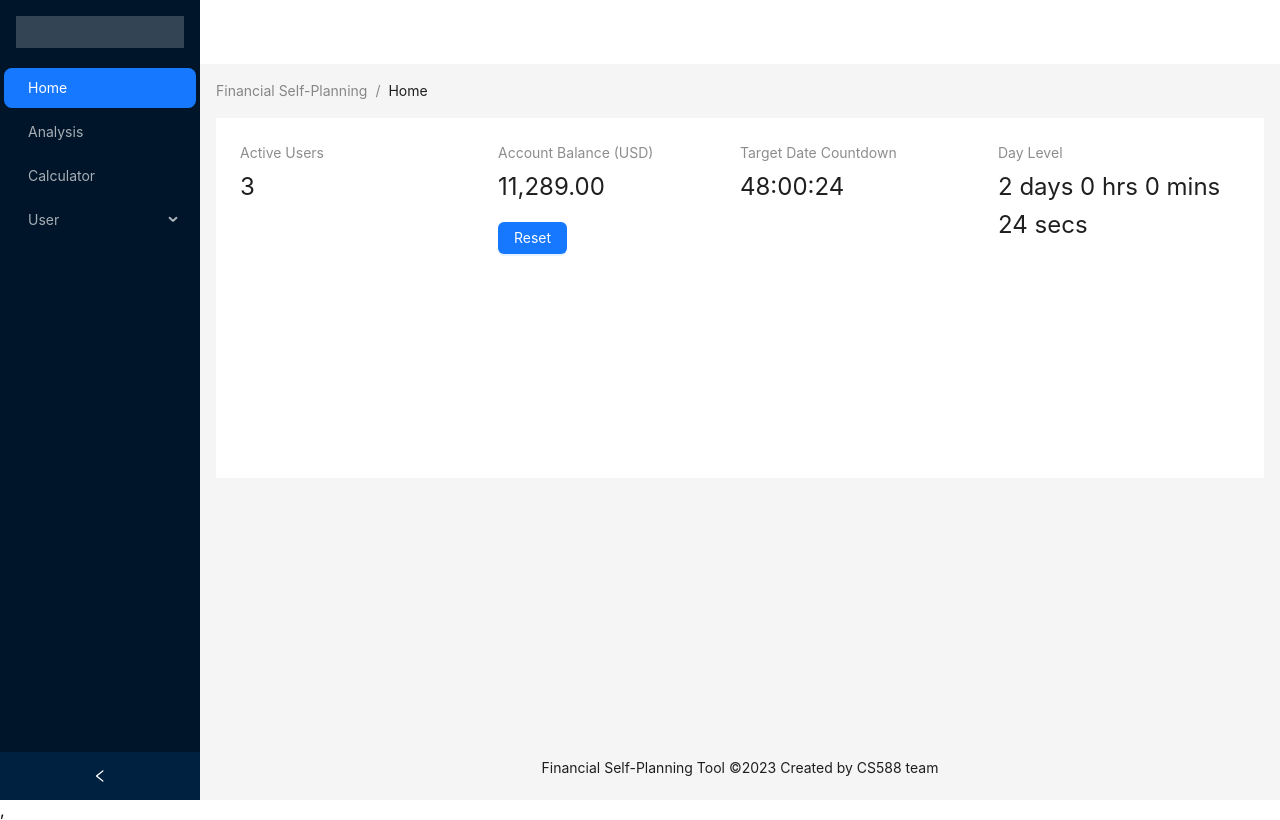
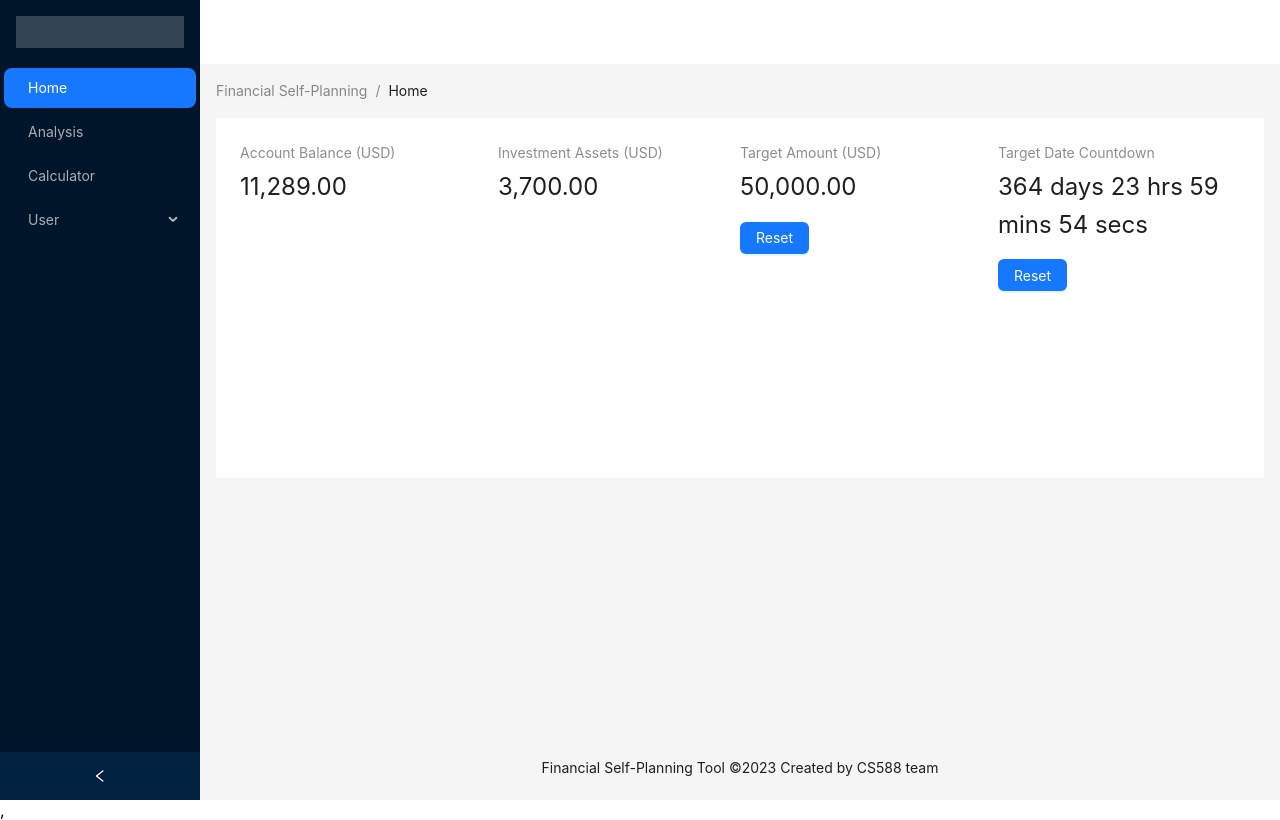
Before and after one commit to XXXHHHDynasty/finance_plan_web, a React (Create React App) app: page /home in a window 1280 px wide. Built offline with nearby package versions, Linux system fonts and the light colour scheme.

Commit message:
little adjustment on page layout

```diff
--- a/src/App.jsx
+++ b/src/App.jsx
@@ -1,7 +1,7 @@
 import React, { useState, useEffect } from 'react';
 import { useNavigate, Outlet } from 'react-router-dom'
 import { LaptopOutlined, NotificationOutlined, UserOutlined, FileOutlined, PieChartOutlined, DesktopOutlined, TeamOutlined } from '@ant-design/icons';
-import { Layout, Menu, theme } from 'antd';
+import { Layout, Menu, theme, Image } from 'antd';
 
 const { Header, Content, Footer, Sider } = Layout;
 const { SubMenu } = Menu;
@@ -87,13 +87,18 @@ const App = () => {
       }}
     >
       <Sider collapsible collapsed={collapsed} onCollapse={(value) => setCollapsed(value)}>
-        <div
+        <div className="logo"
           style={{
             height: 32,
             margin: 16,
             background: 'rgba(255, 255, 255, 0.2)',
+            // backgroundImage: 'url("../images/WPIlogo.jpeg")'
           }}
         />
+          {/* <Image
+            width={200}
+            src="../images/WPIlogo.jepg"
+          /> */}
         <Menu theme="dark" defaultSelectedKeys={['1']} mode="inline">
           <Menu.Item key="1" onClick={goHome}>Home</Menu.Item>
           <Menu.Item key="2">Analysis</Menu.Item>
--- a/src/pages/Login/Login.jsx
+++ b/src/pages/Login/Login.jsx
@@ -28,7 +28,7 @@ const Login = () => {
 
     // naviagte to 'Home' Page
     const goHome = (username) => {
-        navigate('/empty', { username })
+        navigate('/home', { username })
     }
 
     // submit users' information & naviagte to 'Home' page
@@ -59,7 +59,7 @@ const Login = () => {
                 </div>
                 <div className='form-wrap'>
                     <div>
-                        <div style={{ fontSize: 30, color: '#333' }}>WPI Financial Analysis System</div>
+                        <div style={{ fontSize: 30, color: '#333' }}>WPI Financial Self-Planning Tool</div>
                         <div style={{ fontSize: 15, color: '#333' }}>Welcome to log in</div>
                     </div>
                     <Form
@@ -135,9 +135,7 @@ const Login = () => {
                     <div className="loginOtherSelection">
                         <div style={{ fontSize: 12, color: '#666', padding: '4px 15px 4px 15px' }}>Don't have an account?</div>
                         <div className="buttonColletion">
-                            <Button type="link" style={{ fontSize: 12 }} onClick={goSignup}>
-                                create a new account
-                            </Button>
+                            <Button type="link" style={{ fontSize: 12 }} onClick={goSignup}>create a new account</Button>
                             <Button type="link" style={{ fontSize: 12 }} onClick={goHome}>Enter as anonymous user</Button>
                         </div>
                     </div>
--- a/src/pages/MainPage/Home/Home.jsx
+++ b/src/pages/MainPage/Home/Home.jsx
@@ -1,19 +1,22 @@
 import React, { createElement, useState, useEffect } from 'react';
 import './home.css';
-import { useLocation } from "react-router-dom"
+import { useNavigate, useLocation } from "react-router-dom"
 import { Layout, theme, Breadcrumb, Input, Button, Col, Row, Statistic } from 'antd';
 import { DislikeOutlined, LikeOutlined } from '@ant-design/icons';
 import { StarOutlined } from '@ant-design/icons';
 
 const { Header, Footer, Content, Sider } = Layout;
 const { Countdown } = Statistic;
-const deadline = Date.now() + 1000 * 60 * 60 * 24 * 2 + 1000 * 30; // Dayjs is also OK
+
+const dayToMsec = 1000 * 60 * 60 * 24;
+const deadline = Date.now() + dayToMsec * 365; // Dayjs is also OK
 
 const axios = require('axios').default;
 
 const Home = () => {
-
+  const navigate = useNavigate();
   const [postMessage, setPost] = useState('');
+  const [current, setCurrent] = useState("1");
   const [data, setData] = useState('');
 
   const {
@@ -21,6 +24,12 @@ const Home = () => {
   } = theme.useToken();
 
   const location = useLocation();
+
+  // navigate to 'calculator' page
+  const goCalculator = () => {
+    setCurrent("1")
+    navigate('/calculator', {})
+  }
 
   const onFinish = () => {
     console.log('finished!');
@@ -63,23 +72,26 @@ const Home = () => {
             <div style={{ flex: 1 }}>
               <Row gutter={16}>
                 <Col span={12}>
-                  <Statistic title="Active Users" value={3} />
+                  <Statistic title="Account Balance (USD)" value={11289} precision={2} />
                 </Col>
                 <Col span={12}>
-                  <Statistic title="Account Balance (USD)" value={11289} precision={2} />
-                  <Button style={{ marginTop: 16 }} type="primary">
-                    Reset
-                  </Button>
+                  <Statistic title="Investment Assets (USD)" value={3700} precision={2} />
                 </Col>
               </Row>
             </div>
             <div style={{ flex: 1 }}>
               <Row gutter={16}>
                 <Col span={12}>
-                  <Countdown title="Target Date Countdown" value={deadline} onFinish={onFinish} />
+                  <Statistic title="Target Amount (USD)" value={50000} precision={2} />
+                  <Button style={{ marginTop: 16 }} type="primary" onClick={goCalculator}>
+                    Reset
+                  </Button>
                 </Col>
                 <Col span={12}>
-                  <Countdown title="Day Level" value={deadline} format="D [days] H [hrs] m [mins] s [secs]" />
+                  <Countdown title="Target Date Countdown" value={deadline} format="D [days] H [hrs] m [mins] s [secs]" />
+                  <Button style={{ marginTop: 16 }} type="primary" onClick={goCalculator}>
+                    Reset
+                  </Button>
                 </Col>
               </Row>
             </div>
--- a/src/pages/MainPage/User/ProfileSetting/ProfileSetting.jsx
+++ b/src/pages/MainPage/User/ProfileSetting/ProfileSetting.jsx
@@ -1,6 +1,6 @@
 import React, { createElement, useState, useEffect } from 'react';
 // import './home.css';
-import { useLocation } from "react-router-dom"
+import { useLocation, useNavigate } from "react-router-dom"
 import {
     Layout, theme, Breadcrumb, Typography, Select, Space,
     Input, InputNumber, Button, Comment, Avatar, Tooltip, List, PageHeader, Divider
@@ -16,20 +16,27 @@ const handleChange = (value) => {
 };
 
 const ProfileSetting = () => {
-
+    const navigate = useNavigate();
     const [postMessage, setPost] = useState('');
+    const [current, setCurrent] = useState("1");
     const [data, setData] = useState('');
 
     const { Title } = Typography;
     const onChange = (value) => {
         console.log('changed', value);
-      };
+    };
 
     const {
         token: { colorBgContainer },
     } = theme.useToken();
 
     const location = useLocation();
+
+    // navigate to 'userProfile' page
+    const goUserProfile = () => {
+        setCurrent("1")
+        navigate('/userProfile', {})
+    }
 
     return (
         <Layout className="profileSetting-layout">
@@ -134,7 +141,7 @@ const ProfileSetting = () => {
                         </Space>
                     </div>
                     <Title level={4} style={{ color: 'black' }}>Monthly Expenses</Title>
-                    <div style={{marginBottom: '50px'}}>
+                    <div style={{ marginBottom: '50px' }}>
                         <Space wrap>
                             <p>Name</p>
                             <Input placeholder="Input name" />
@@ -142,7 +149,7 @@ const ProfileSetting = () => {
                             <Input placeholder="Input amount" />
                         </Space>
                     </div>
-                    <Button type="primary">Submit</Button>
+                    <Button type="primary" onClick={goUserProfile}>Submit</Button>
                 </div>
             </Content>
             <Footer
```
Also changed, not shown: src/App.css (+9 -0 lines). Lines whose indentation alone changed are shown as unchanged.
